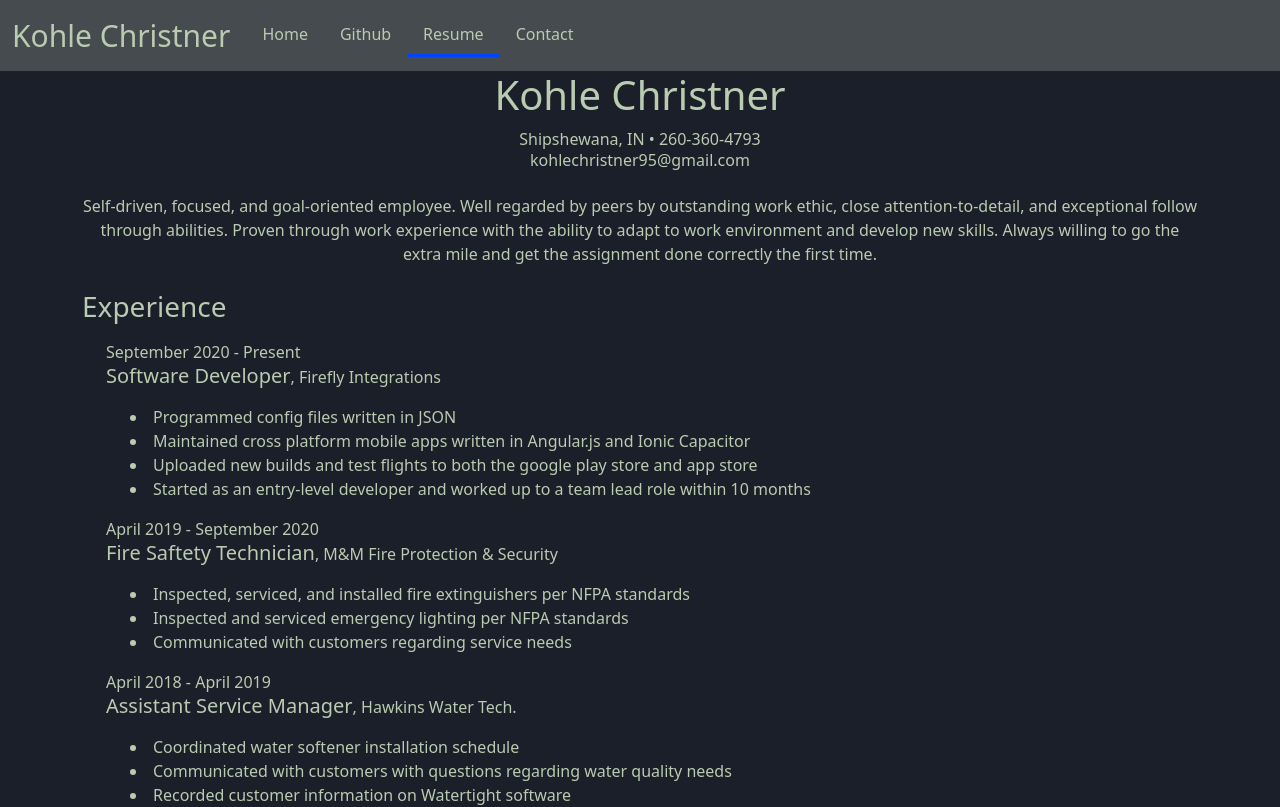
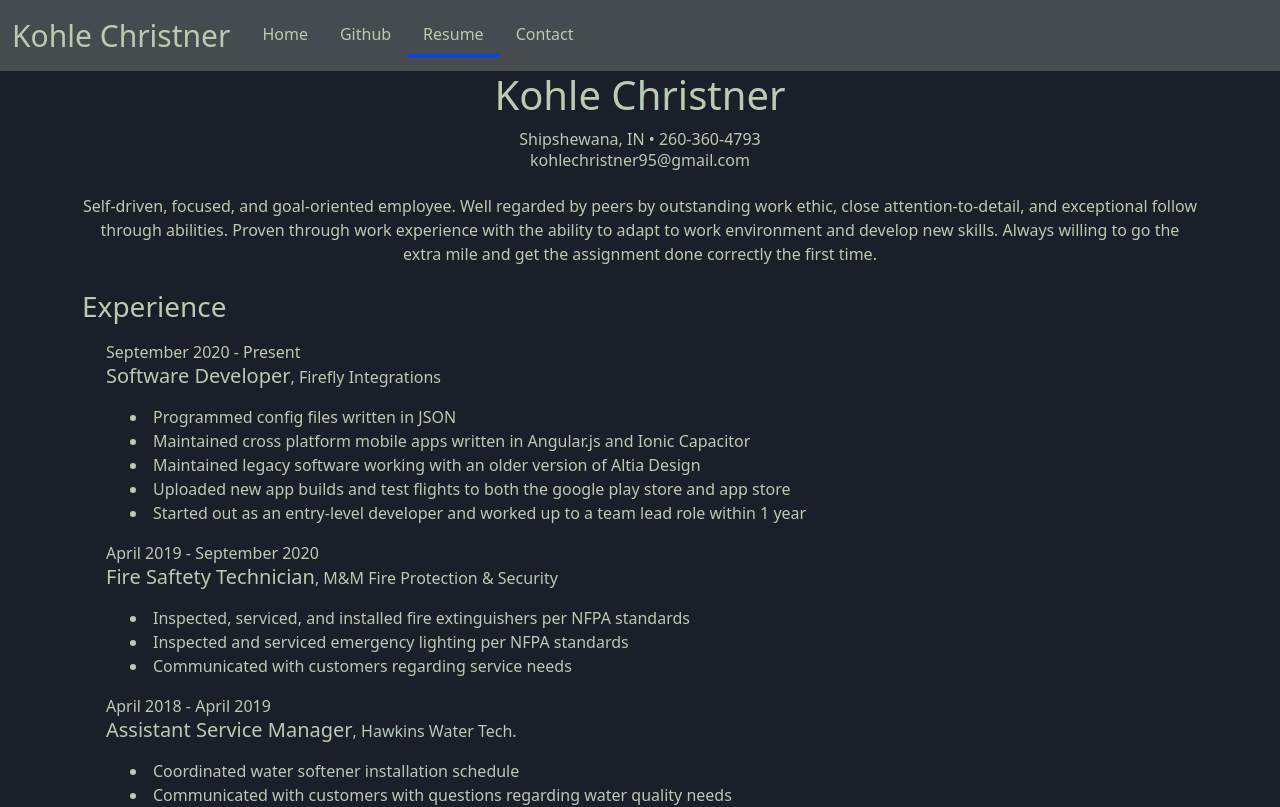
Before and after one commit to kohleChristner95/portfolio-website, a React (Create React App) app: page /resume in a window 1280 px wide. Shown: the top 807 px of the page. Built offline with nearby package versions, Linux system fonts and the light colour scheme.

Commit message:
Updated Resume info

```diff
--- a/src/Components/ResumeComponents/Main.js
+++ b/src/Components/ResumeComponents/Main.js
@@ -12,8 +12,9 @@ const Main = ({ headerTitles }) => {
       responsibilities: [
         "Programmed config files written in JSON",
         "Maintained cross platform mobile apps written in Angular.js and Ionic Capacitor",
-        "Uploaded new builds and test flights to both the google play store and app store",
-        "Started as an entry-level developer and worked up to a team lead role within 10 months",
+        "Maintained legacy software working with an older version of Altia Design",
+        "Uploaded new app builds and test flights to both the google play store and app store",
+        "Started out as an entry-level developer and worked up to a team lead role within 1 year",
       ],
     },
     {
```
